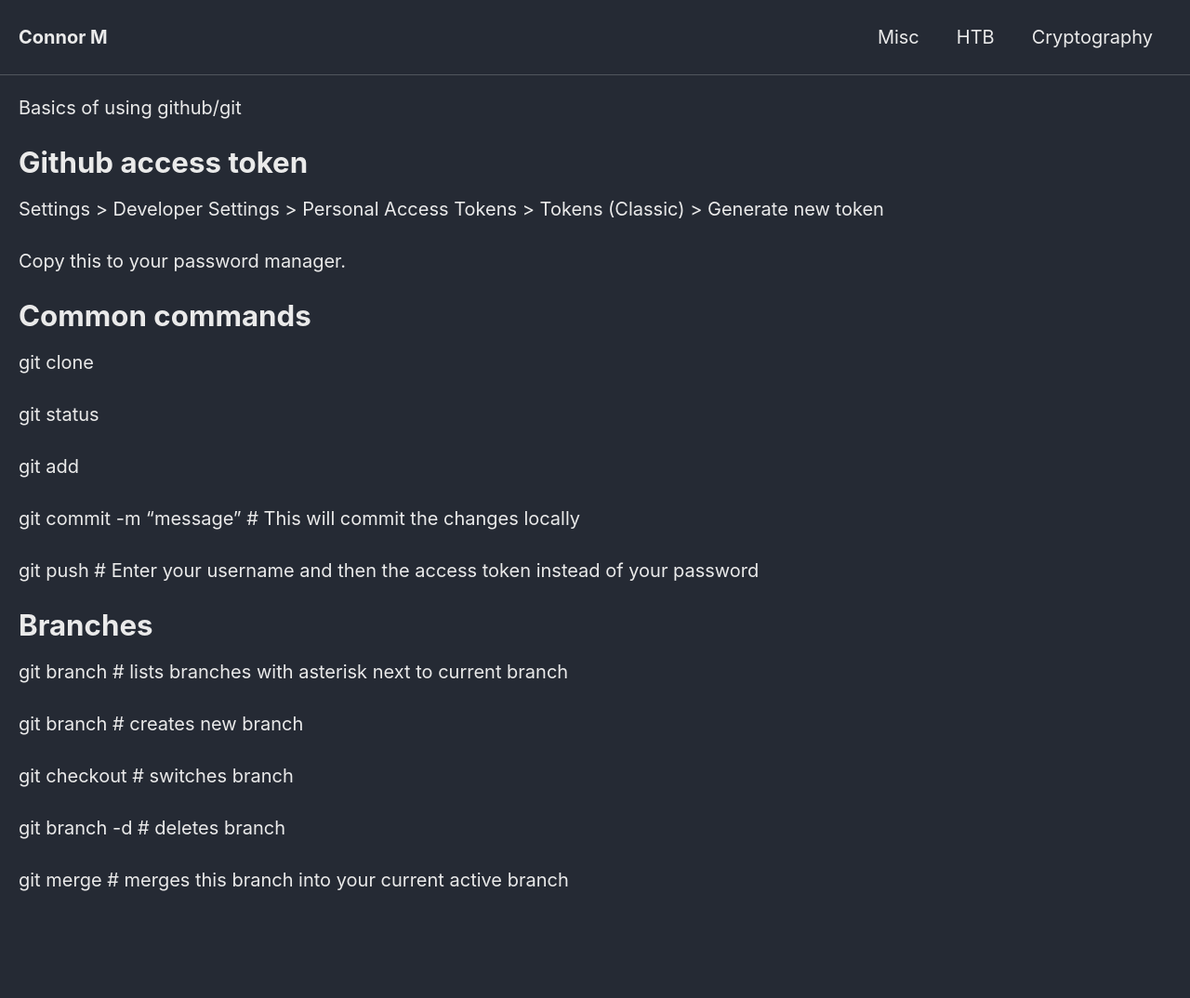
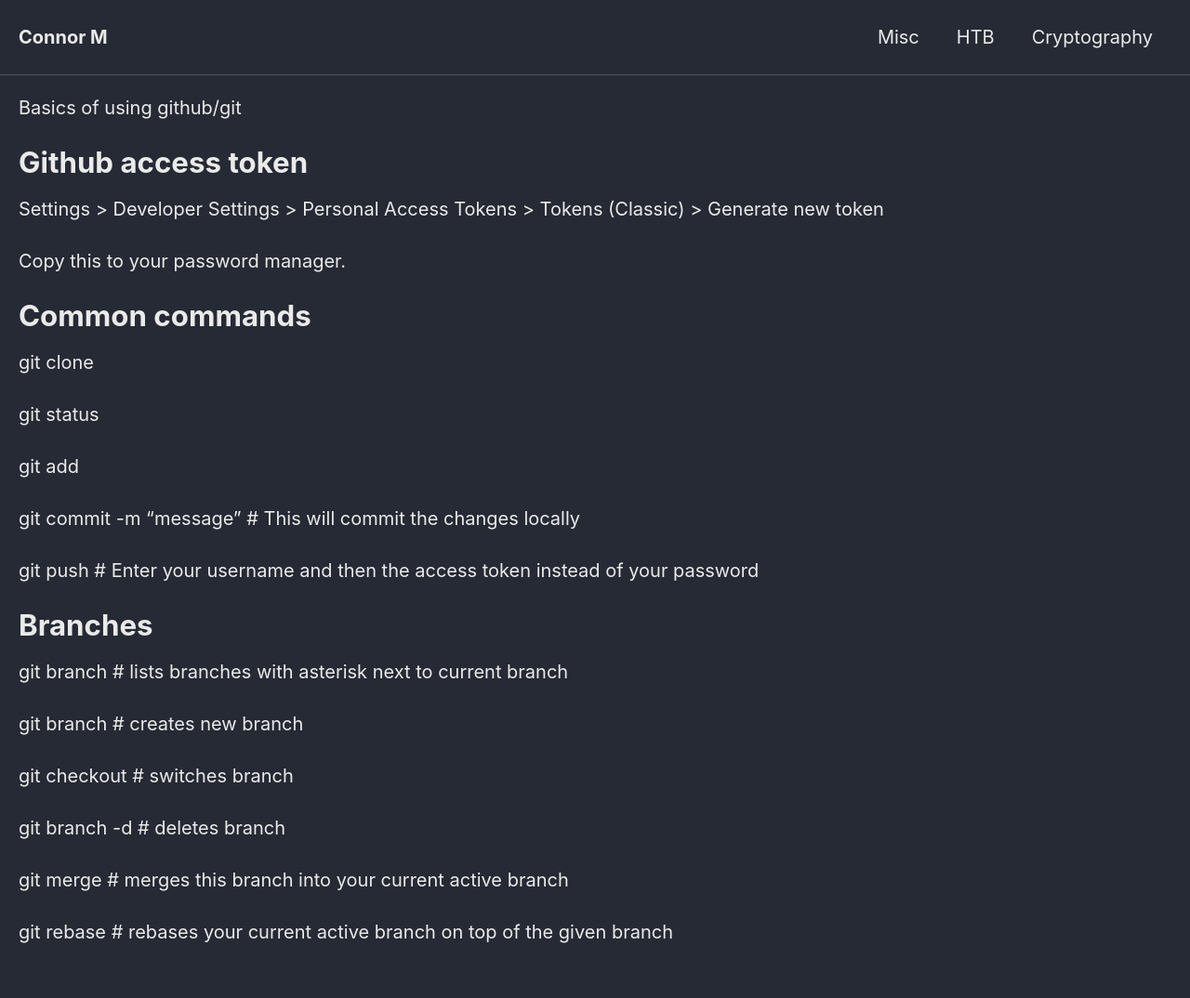
Before and after one commit to Connor-McCartney/Connor-McCartney.github.io, a Jekyll site: the page built from _pages/misc/git.md, in a window 1280 px wide. Shown: the whole page at 93% size. Built offline with Jekyll 4.4.1, drawn with Linux system fonts in a browser that asks for light colours; cached includes are drawn as plain includes; our own code applies the rules of GitHub Pages for plain Markdown files; before the commit the page ends 1018 px from its top, so only the background shows below that.

Commit message:
Update git.md

```diff
--- a/_pages/misc/git.md
+++ b/_pages/misc/git.md
@@ -34,3 +34,5 @@ git checkout <branch-name>  # switches branch
 git branch -d <branch-name>  # deletes branch
 
 git merge <branch-name>  # merges this branch into your current active branch
+
+git rebase <branch-name>  # rebases your current active branch on top of the given branch
```
